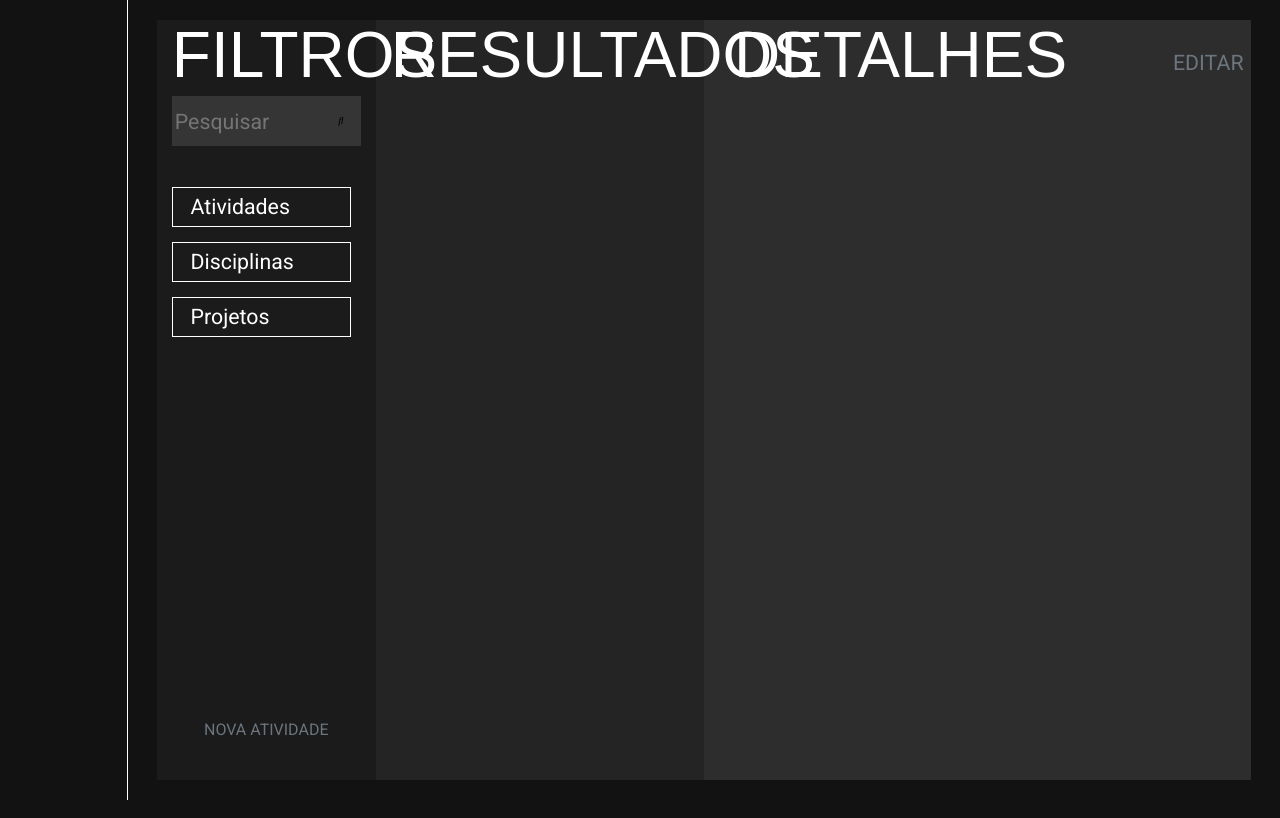
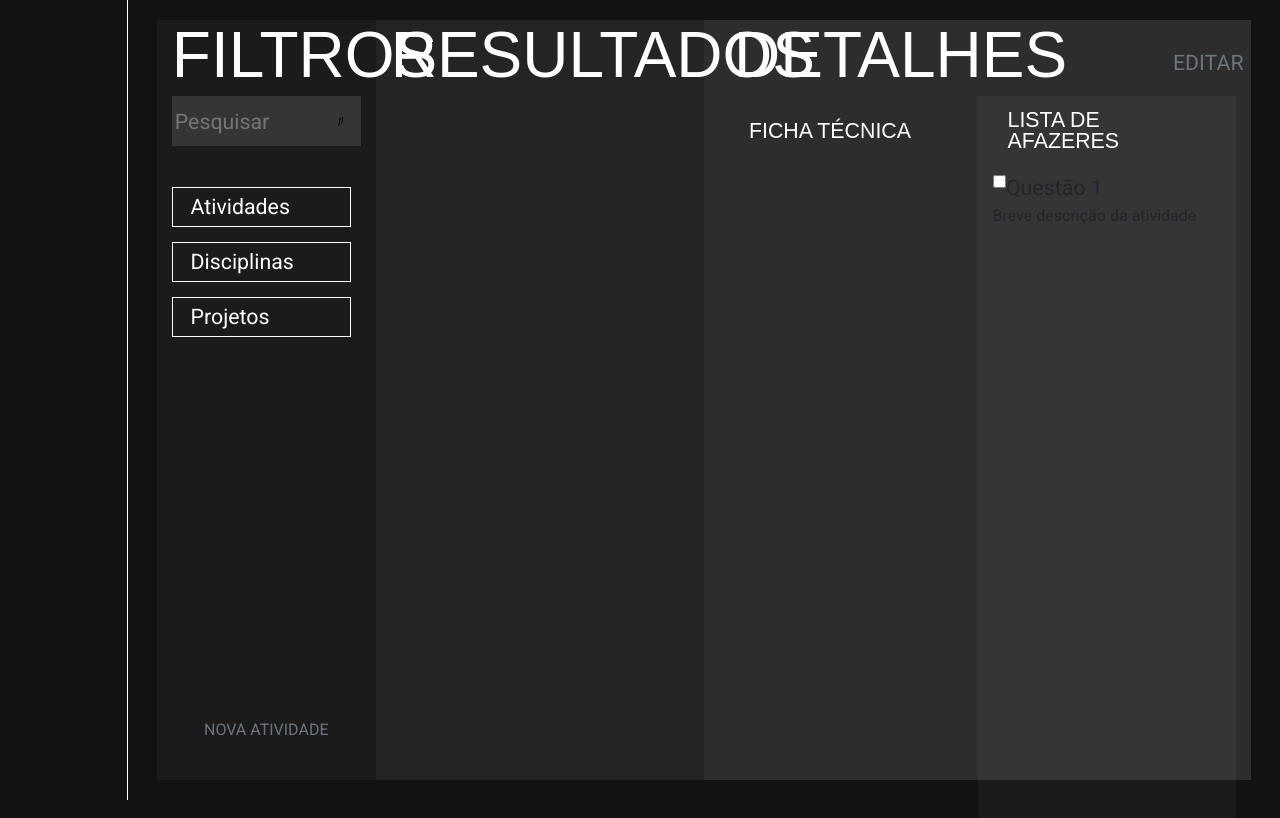
Before and after one commit to Gametask-Co/GT-FRONT, a React (Create React App) app: page /task in a window 1280 px wide. Shown: the top 818 px of the page. Built offline with nearby package versions, Linux system fonts and the light colour scheme; a web font is replaced by a local one.

Commit message:
subindo as alterações nos cards

```diff
--- a/src/components/Cards/Cards.sass
+++ b/src/components/Cards/Cards.sass
@@ -119,3 +119,18 @@ input::placeholder
 
 .box-form-search
     height: 10%
+
+#lista-afazeres, #ficha-tecnica
+    height: 100%
+
+#lista-afazeres
+    background: #FFFFFF0A 0% 0% no-repeat padding-box
+
+.form-check
+    font-size: 2rem
+
+p
+    font-size: 1.5rem
+
+#main-card-detalhes
+    height: 100%
--- a/src/components/Task/CardDetalhes.js
+++ b/src/components/Task/CardDetalhes.js
@@ -1,6 +1,7 @@
 import React from 'react';
 
 import '../Cards/Cards.sass';
+import ListaAfazeres from './ListaAfazeres';
 
 function CardDetalhes() {
     return (
@@ -15,6 +16,20 @@ function CardDetalhes() {
                             EDITAR
                         </button>
                     </div>
+                </div>
+
+                <div id="main-card-detalhes" className=" col-lg-12 d-flex">
+                    <div id="ficha-tecnica" className="col-lg-6">
+                        <div className="box-titulo-card">
+                            <h2 className="titulo-filtro col-lg-12">
+                                Ficha Técnica
+                            </h2>
+                        </div>
+                    </div>
+
+
+
+                    <ListaAfazeres />
 
                 </div>
             </div>
--- /dev/null
+++ b/src/components/Task/ListaAfazeres.js
@@ -0,0 +1,32 @@
+import React from 'react';
+
+import '../Cards/Cards.sass'
+
+function ListaAfazeres() {
+    return <>
+        <div id="lista-afazeres" className="col-lg-6" >
+            <div className="box-titulo-card">
+                <h2 className="titulo-filtro col-lg-12">
+                    Lista de afazeres
+                    </h2>
+            </div>
+
+            <div className="box-checkbox-afazeres">
+                <div className="checkbox-afazeres">
+                    <div>
+                        <div className="form-check">
+                            <input type="checkbox" className="form-check-input" id="materialChecked" />
+                            <label className="form-check-label" for="materialChecked">Questão 1</label>
+                        </div>
+                        <div>
+                            <p>Breve descrição da atividade</p>
+                        </div>
+                    </div>
+                </div>
+            </div>
+        </div>
+    </>
+};
+
+
+export default ListaAfazeres;
```
